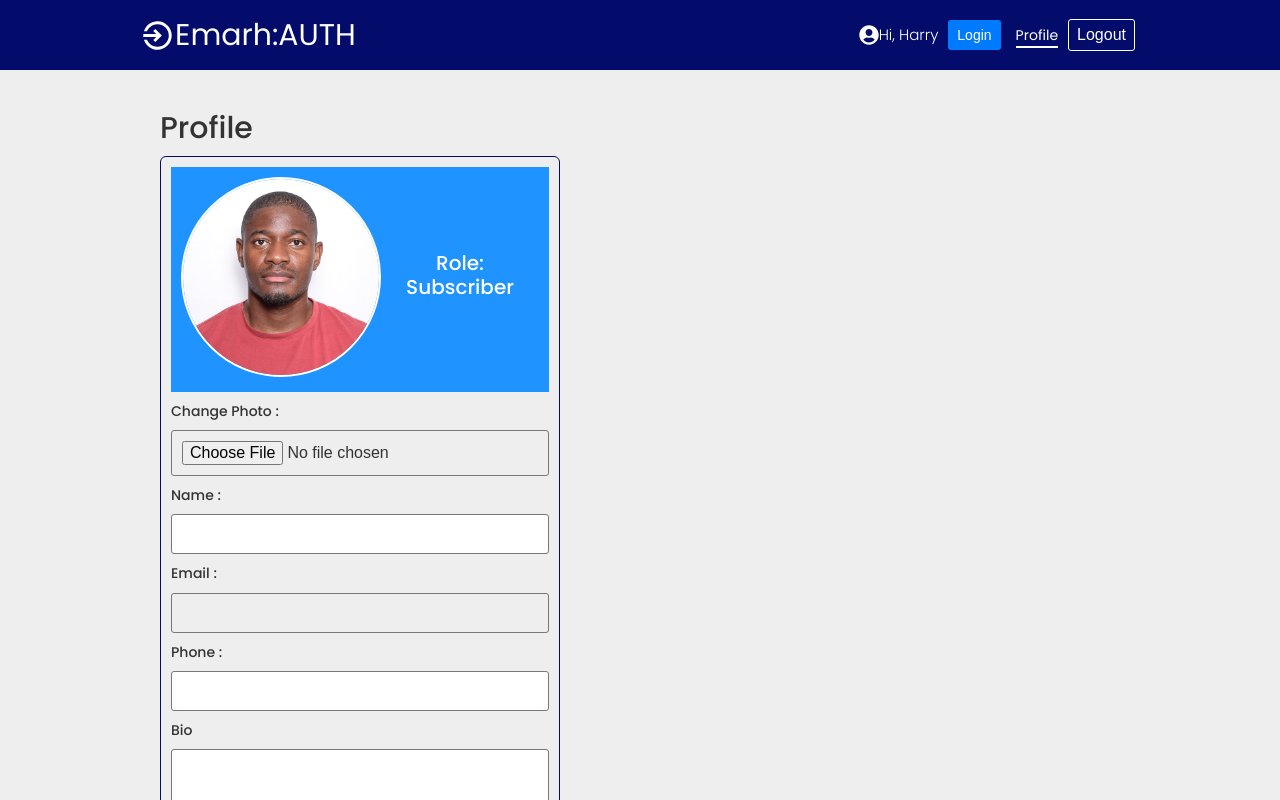
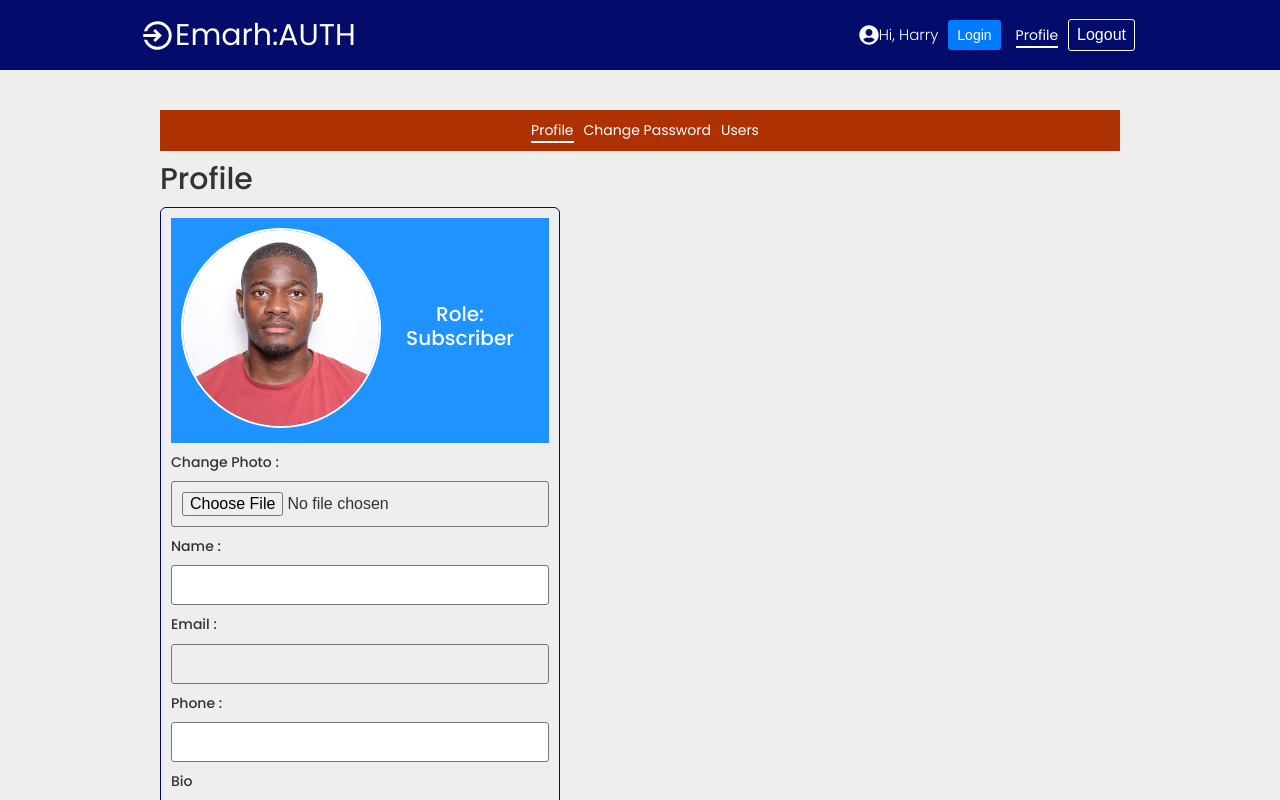
Before and after one commit to Harry8679/Advance-MERN-Stack-Authentication, a React (Create React App) app: page /profile in a window 1280 px wide. Shown: the top 800 px of the page. Built offline with nearby package versions, Linux system fonts and the light colour scheme; the HTML template or start-up script is replaced by a standard one.

Commit message:
PageMenu Component in the Pofile Page added

```diff
--- /dev/null
+++ b/src/components/pageMenu/PageMenu.js
@@ -0,0 +1,22 @@
+import React from 'react'
+import { NavLink } from 'react-router-dom'
+
+const PageMenu = () => {
+  return (
+    <nav className='--btn-google --p --mb'>
+        <ul className='home-links'>
+            <li>
+                <NavLink to='/profile'>Profile</NavLink>
+            </li>
+            <li>
+                <NavLink to='/changePassword'>Change Password</NavLink>
+            </li>
+            <li>
+                <NavLink to='/users'>Users</NavLink>
+            </li>
+        </ul>
+    </nav>
+  )
+}
+
+export default PageMenu
--- a/src/pages/profile/Profile.js
+++ b/src/pages/profile/Profile.js
@@ -2,6 +2,7 @@
 import './Profile.scss';
 import Card from '../../components/card/Card';
 import me from '../../assets/img/8888.jpg';
+import PageMenu from '../../components/pageMenu/PageMenu';
 
 const initialState = {
     name: '',
@@ -22,6 +23,7 @@
     <>
       <section>
         <div className="container">
+            <PageMenu />
             <h2>Profile</h2>
             <div className="--flex-start profile">
                 <Card cardClass='card'>
```
